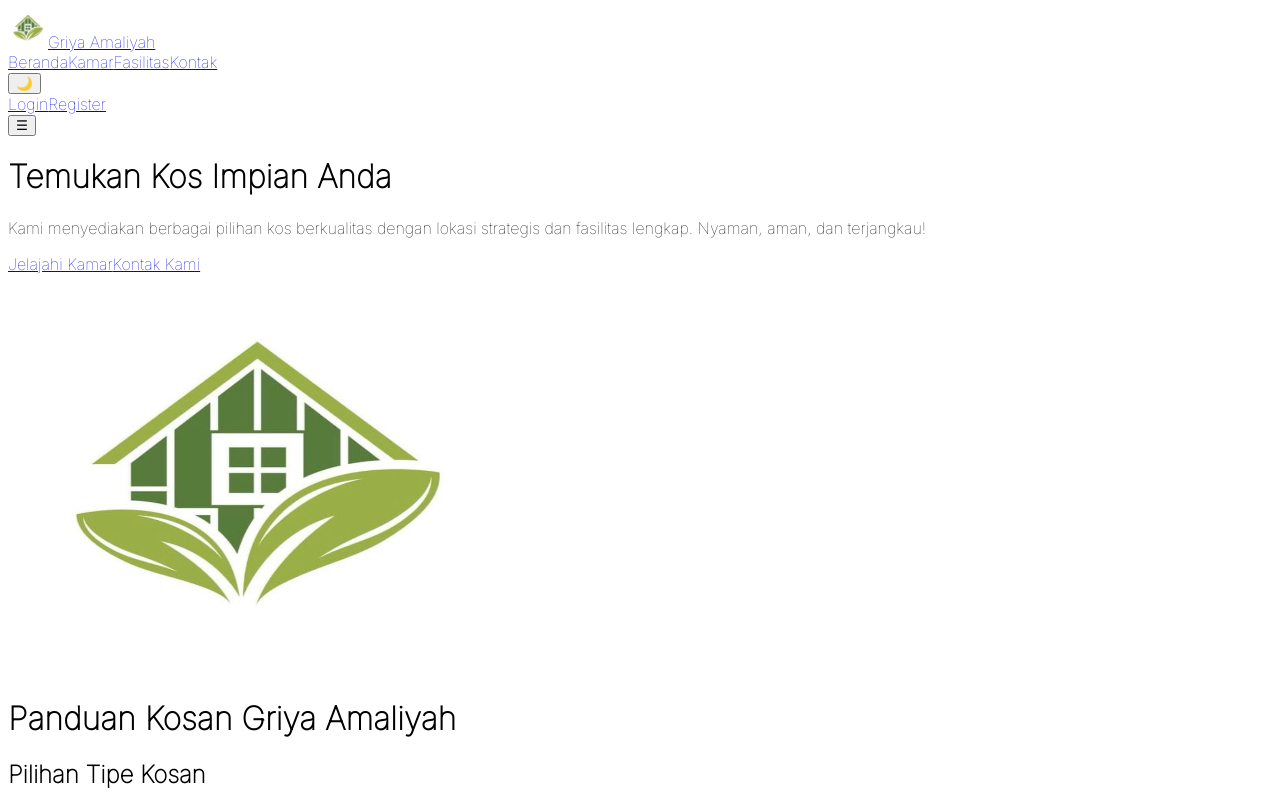
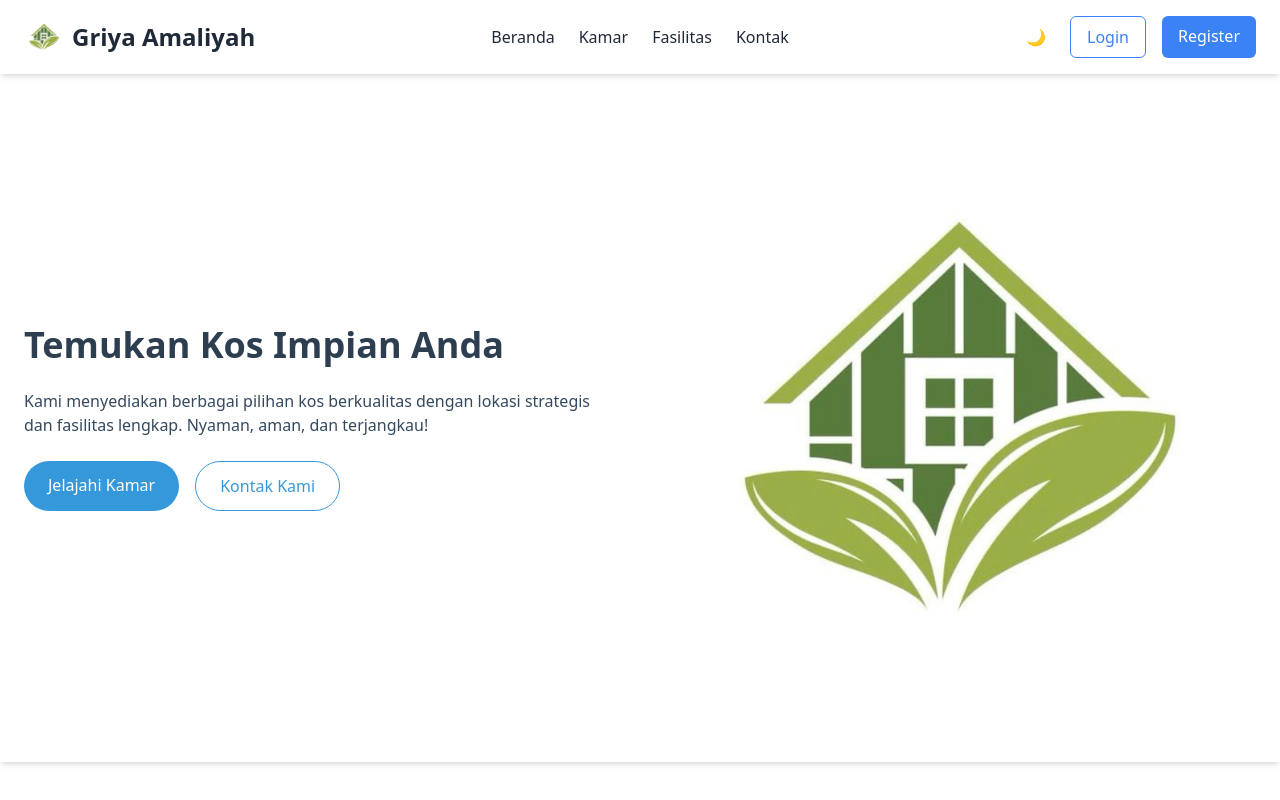
Before and after one commit to 0neSec/kosanku, a Next.js app: page / in a window 1280 px wide. Shown: the top 800 px of the page. Built offline with nearby package versions, Linux system fonts and the light colour scheme.

Commit message:
update layouts

```diff
--- a/src/app/layout.tsx
+++ b/src/app/layout.tsx
@@ -1,9 +1,12 @@
-import { Inter } from "next/font/google";
+import type { Metadata } from "next";
+import localFont from "next/font/local";
+import "./globals.css";
 
-const inter = Inter({
-  subsets: ["latin"],
-  weight:"100",
-});
+
+export const metadata: Metadata = {
+  title: "Create Next App",
+  description: "Generated by create next app",
+};
 
 export default function RootLayout({
   children,
@@ -12,7 +15,9 @@ export default function RootLayout({
 }>) {
   return (
     <html lang="en">
-      <body className={`${inter.className} antialiased`}>
+      <body
+
+      >
         {children}
       </body>
     </html>
```
